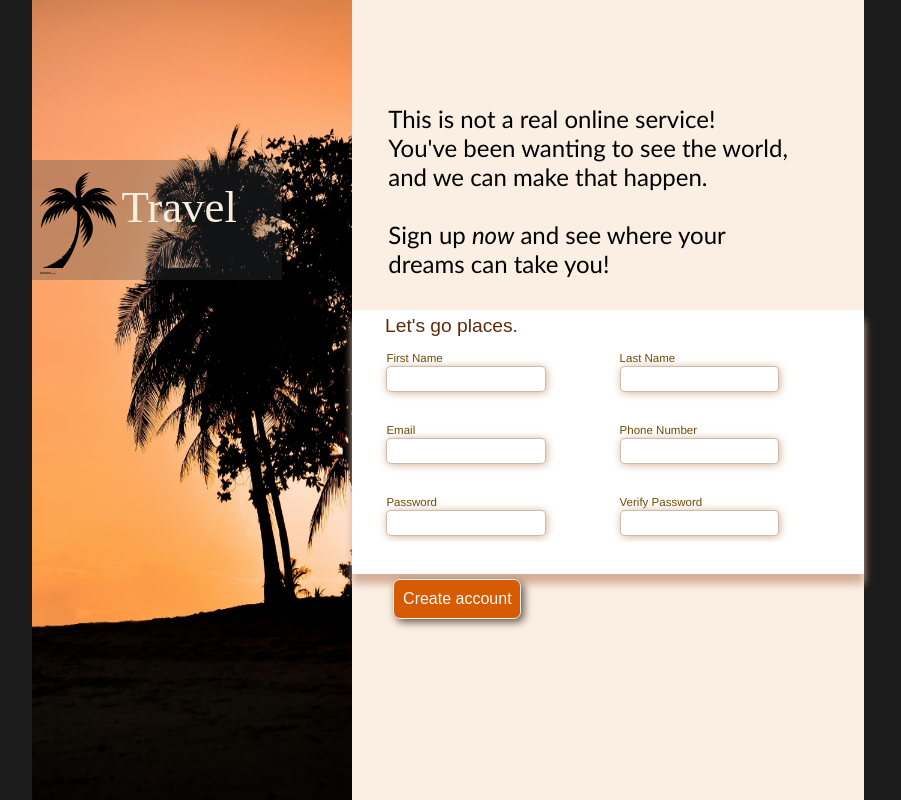
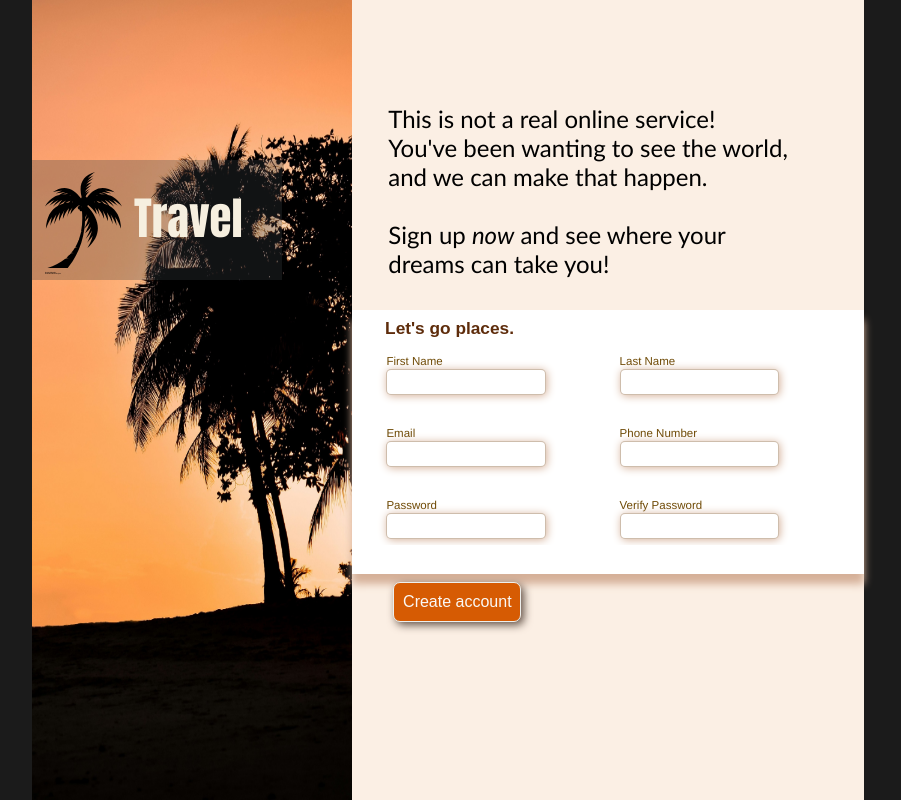
Before and after one commit to GoldenFox712/sign_up_form, a plain HTML site: page index.html in a window 1280 px wide. Shown: the whole page, without its empty margins (198-1099 px from the left). Drawn offline with Linux system fonts and the light colour scheme.

Commit message:
Change banner and legend text to be headers.

```diff
--- a/index.html
+++ b/index.html
@@ -15,7 +15,7 @@
 
         <div id="img_banner">
             <img class="coconut" src="/images/coconut_tree.svg">
-            <p class="banner_text">Travel</p>
+            <p><h1 class="banner_text">Travel</h1></p>
         </div>
     </div>
 
@@ -27,7 +27,7 @@
 
        <div class="form_container">
         <form class="form">
-            <legend class="legend">Let's go places.</legend>
+            <legend class="legend"><h2>Let's go places.</h2></legend>
 
            <div class="form_inputs">
 
--- a/style.css
+++ b/style.css
@@ -33,22 +33,20 @@ div#img_banner{
 
 .banner_text{
     position: relative;
-    bottom: 20%;
+    bottom: 5%;
     font-size: 3.5vw;
     color: rgb(246, 239, 223);
-
+    font-family:Impact, Haettenschweiler, 'Arial Narrow Bold', sans-serif
 }
 
 .coconut{
     position: relative;
     height: 100%;
-    left: 3%;
+    left: 5%;
     top: 10%;
 }
 
 #sign_up{
-    /*display: flex;*/
-    align-items: center;
     width: 40vw;
     height: 100vh;
     background-color:rgb(251, 239, 228);
@@ -79,10 +77,10 @@ div#img_banner{
 }
 
 .legend{
-    font-size: 1.5vw;
+    font-size: .9vw;
     position: relative;
     color: rgb(94, 44, 11);
-    top: 2%;
+    top: 3%;
     left: 6%;
     margin-bottom: 2%;
     font-family:Arial, Helvetica, sans-serif
```
